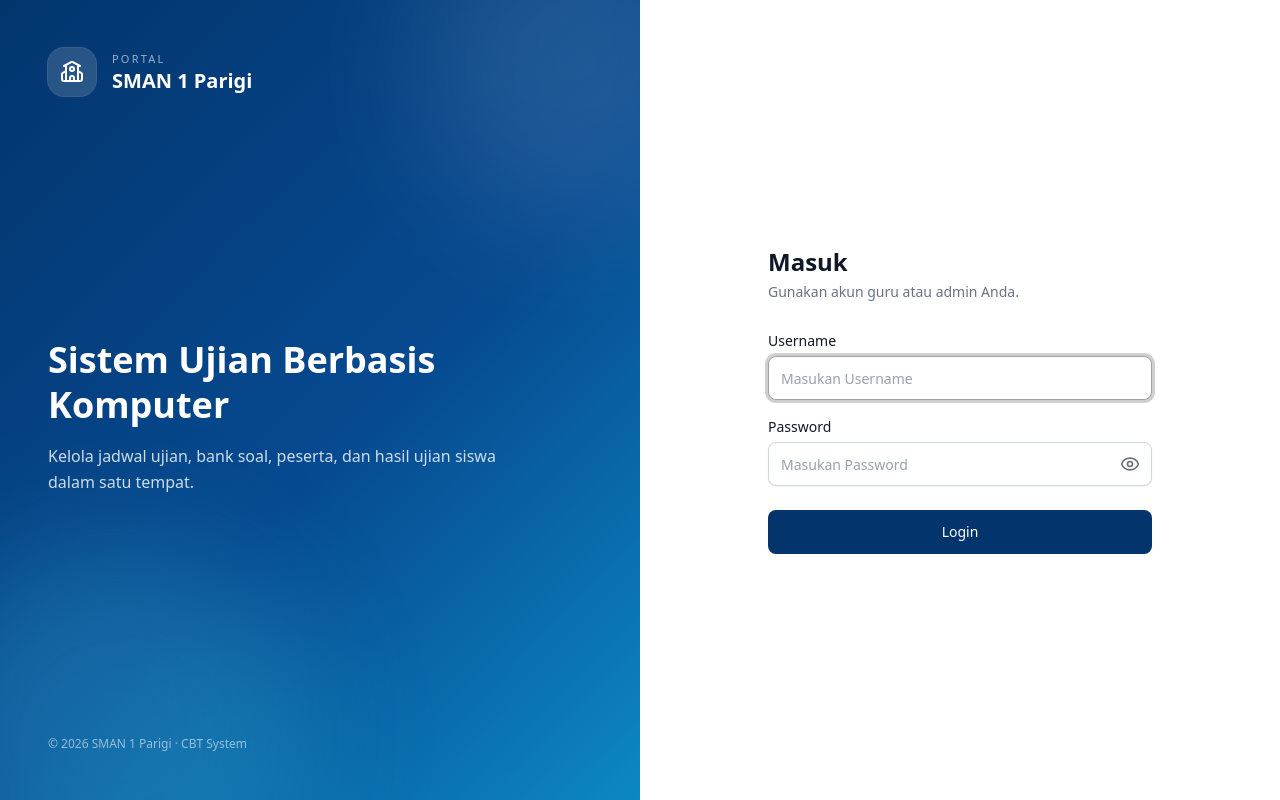
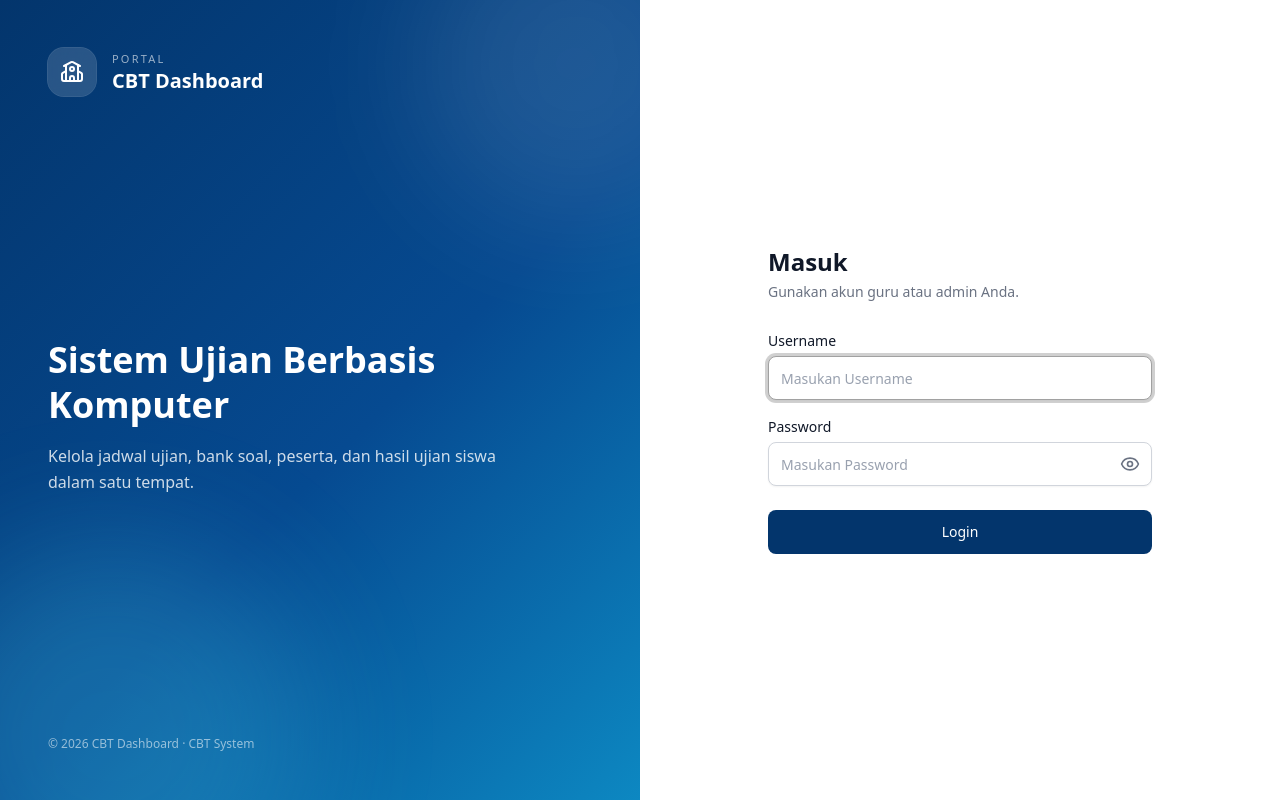
Before and after one commit to 7ofuuu/cbt-dashboard, a Next.js app: page /login in a window 1280 px wide. Built offline with nearby package versions, Linux system fonts and the light colour scheme; no server answers.

Commit message:
refactor(login): pakai useSchoolProfile agar logo & nama konsisten dengan header

```diff
--- a/src/app/login/page.jsx
+++ b/src/app/login/page.jsx
@@ -10,6 +10,7 @@ import { useRouter } from 'next/navigation';
 import Cookies from 'js-cookie';
 import request from '@/utils/request';
 import { resolvePreviewUrl } from '@/components/ImageUploader';
+import useSchoolProfile from '@/hooks/useSchoolProfile';
 import { useAuthContext } from '@/contexts/AuthContext';
 import { PageTransition } from '@/components/motion/page-transition';
 
@@ -23,8 +24,13 @@ export default function LoginPage() {
   const [data, setData] = useState({ username: '', password: '' });
   const [isLoading, setIsLoading] = useState(false);
   const [message, setMessage] = useState({ type: '', text: '' });
-  const [school, setSchool] = useState({ name: 'SMAN 1 Parigi', logoUrl: '' });
   const [logoError, setLogoError] = useState(false);
+
+  // Pull the school identity from the same source used by the dashboard headers,
+  // so the logo + name shown here stay in sync with the school-profile feature.
+  const { profile: school } = useSchoolProfile();
+  const schoolName = school?.school_name || 'CBT Dashboard';
+  const logoUrl = school?.logo_url || '';
 
   const usernameRef = useRef(null);
 
@@ -47,24 +53,10 @@ export default function LoginPage() {
     }
   }, [router]);
 
-  // Pull school identity (public endpoint) so the login screen is branded.
+  // A freshly-loaded (or freshly-updated) logo deserves another paint attempt.
   useEffect(() => {
-    let active = true;
-    request
-      .get('/school-profile')
-      .then(res => {
-        const d = res?.data?.data;
-        if (active && d) {
-          setSchool({ name: d.school_name || 'SMAN 1 Parigi', logoUrl: d.logo_url || '' });
-        }
-      })
-      .catch(() => {
-        // Keep the default name + icon if the profile can't be loaded.
-      });
-    return () => {
-      active = false;
-    };
-  }, []);
+    setLogoError(false);
+  }, [logoUrl]);
 
   const onSubmit = async e => {
     e.preventDefault();
@@ -126,8 +118,8 @@ export default function LoginPage() {
     }
   };
 
-  const showLogo = school.logoUrl && !logoError;
-  const logoSrc = resolvePreviewUrl(school.logoUrl);
+  const showLogo = logoUrl && !logoError;
+  const logoSrc = resolvePreviewUrl(logoUrl);
 
   const LogoMark = ({ size = 'md' }) => {
     const box = size === 'lg' ? 'w-16 h-16' : 'w-12 h-12';
@@ -137,7 +129,7 @@ export default function LoginPage() {
         {/* eslint-disable-next-line @next/next/no-img-element */}
         <img
           src={logoSrc}
-          alt={`Logo ${school.name}`}
+          alt={`Logo ${schoolName}`}
           className='max-w-full max-h-full object-contain'
           onError={() => setLogoError(true)}
         />
@@ -164,7 +156,7 @@ export default function LoginPage() {
           <LogoMark size='md' />
           <div>
             <p className='text-[11px] uppercase tracking-[0.2em] text-white/60'>Portal</p>
-            <h1 className='text-xl font-bold leading-tight'>{school.name}</h1>
+            <h1 className='text-xl font-bold leading-tight'>{schoolName}</h1>
           </div>
         </div>
 
@@ -178,7 +170,7 @@ export default function LoginPage() {
         </div>
 
         <p className='relative text-xs text-white/55'>
-          © {new Date().getFullYear()} {school.name} · CBT System
+          © {new Date().getFullYear()} {schoolName} · CBT System
         </p>
       </div>
 
@@ -190,7 +182,7 @@ export default function LoginPage() {
             <div style={{ color: PRIMARY }}>
               <LogoMark size='lg' />
             </div>
-            <h1 className='mt-3 text-lg font-bold text-gray-900'>{school.name}</h1>
+            <h1 className='mt-3 text-lg font-bold text-gray-900'>{schoolName}</h1>
           </div>
 
           <div className='mb-8'>
```
